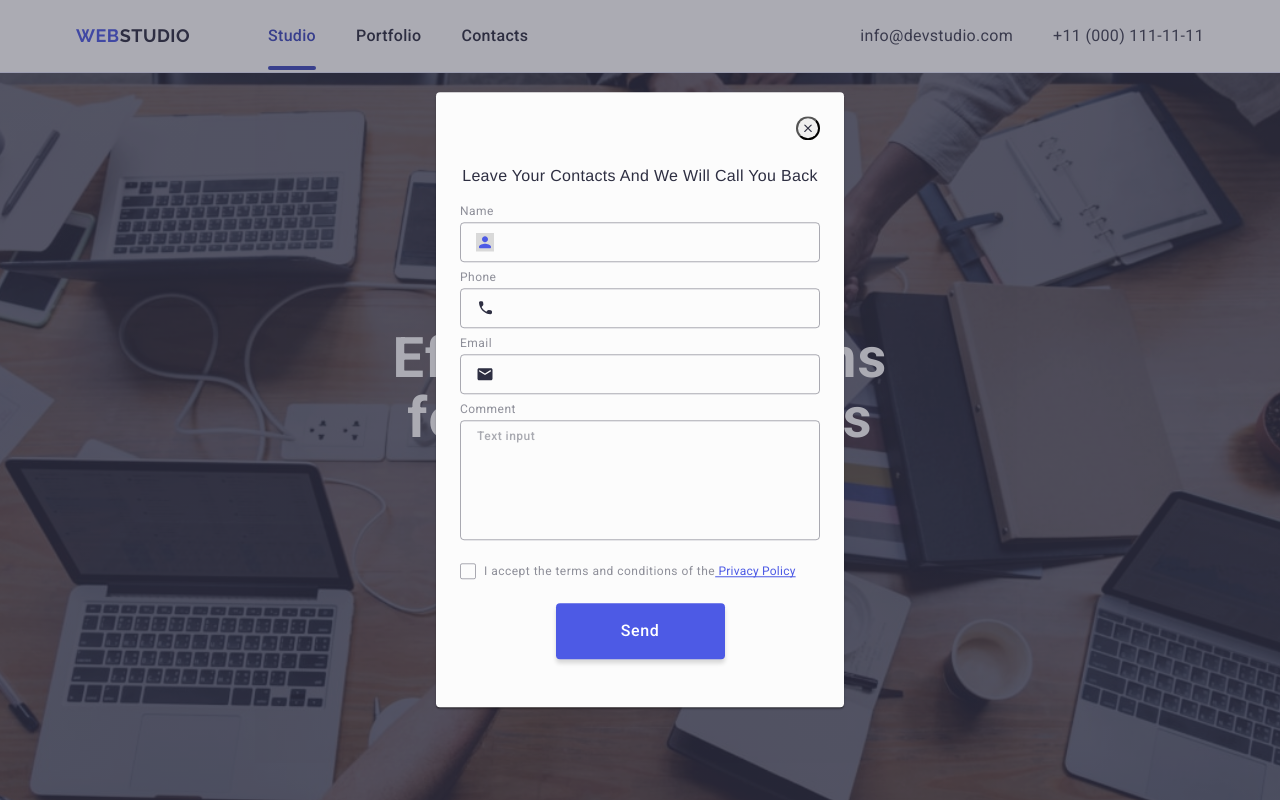
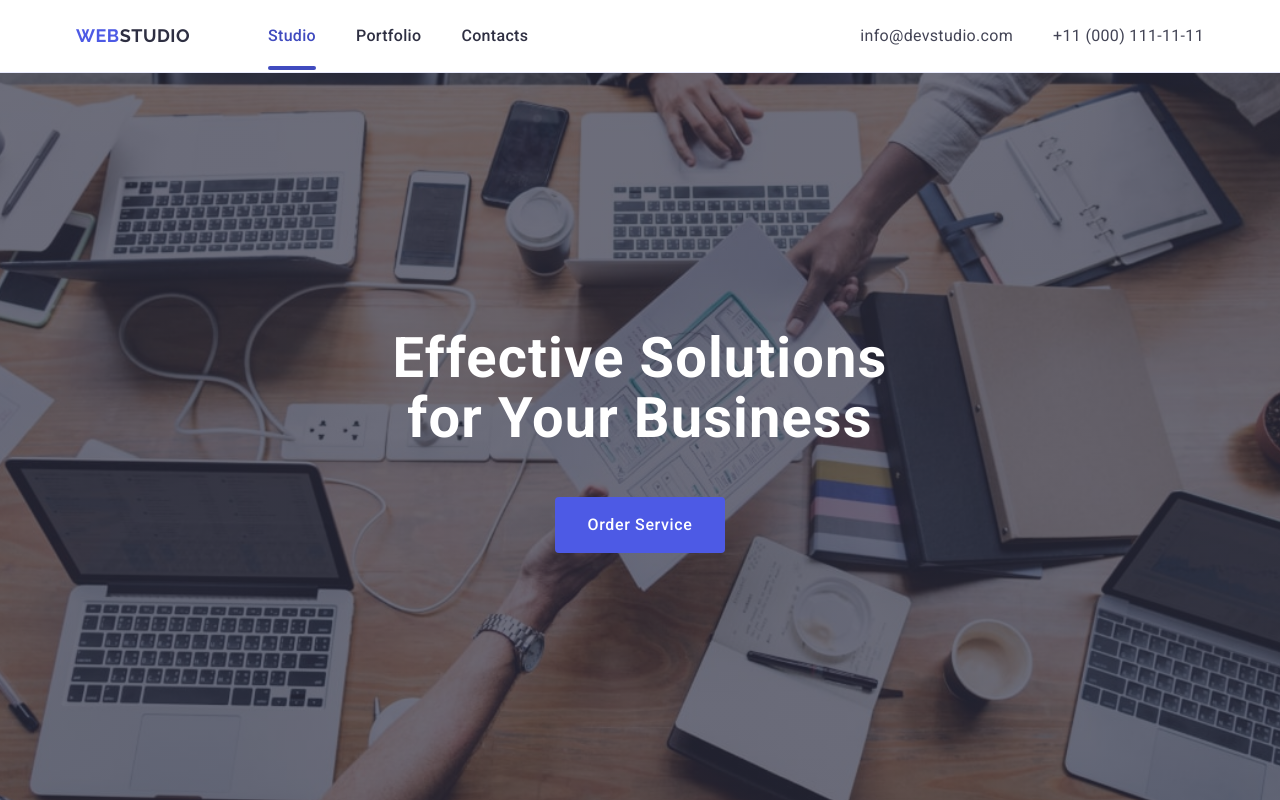
Before and after one commit to Tanja-Chigik24/goit-markup-hw-05, a plain HTML site: page index.html in a window 1280 px wide. Shown: the top 800 px of the page. Drawn offline with nearby package versions, Linux system fonts and the light colour scheme.

Commit message:
modi modal

```diff
--- a/css/styles.css
+++ b/css/styles.css
@@ -587,7 +587,7 @@ button {
   position: absolute;
   right: 24px;
   top: 24px;
-  fill: #2e2f42;*/
+  fill: #2e2f42;
   stroke-width: 1px;
   stroke: rgba(0, 0, 0, 0.1);
   width: 24px;
@@ -610,11 +610,11 @@ button {
   transition: fill 250ms cubic-bezier(0.4, 0, 0.2, 1);
 }
 
-.modal-close:focus  .modal-icon-close {
+.modal-close:focus .modal-icon-close {
   fill: white;
   border: none;
 }
-.modal-close:hover  .modal-icon-close {
+.modal-close:hover .modal-icon-close {
   fill: white;
   border: none;
 }
--- a/index.html
+++ b/index.html
@@ -618,7 +618,7 @@
         </div>
       </div>
     </footer>
-    <div class="backdrop is-open">
+    <div class="backdrop">
       <div class="modal">
         <button type="button" class="modal-close">
           <svg class="modal-icon-close" width="8" height="8">
```
